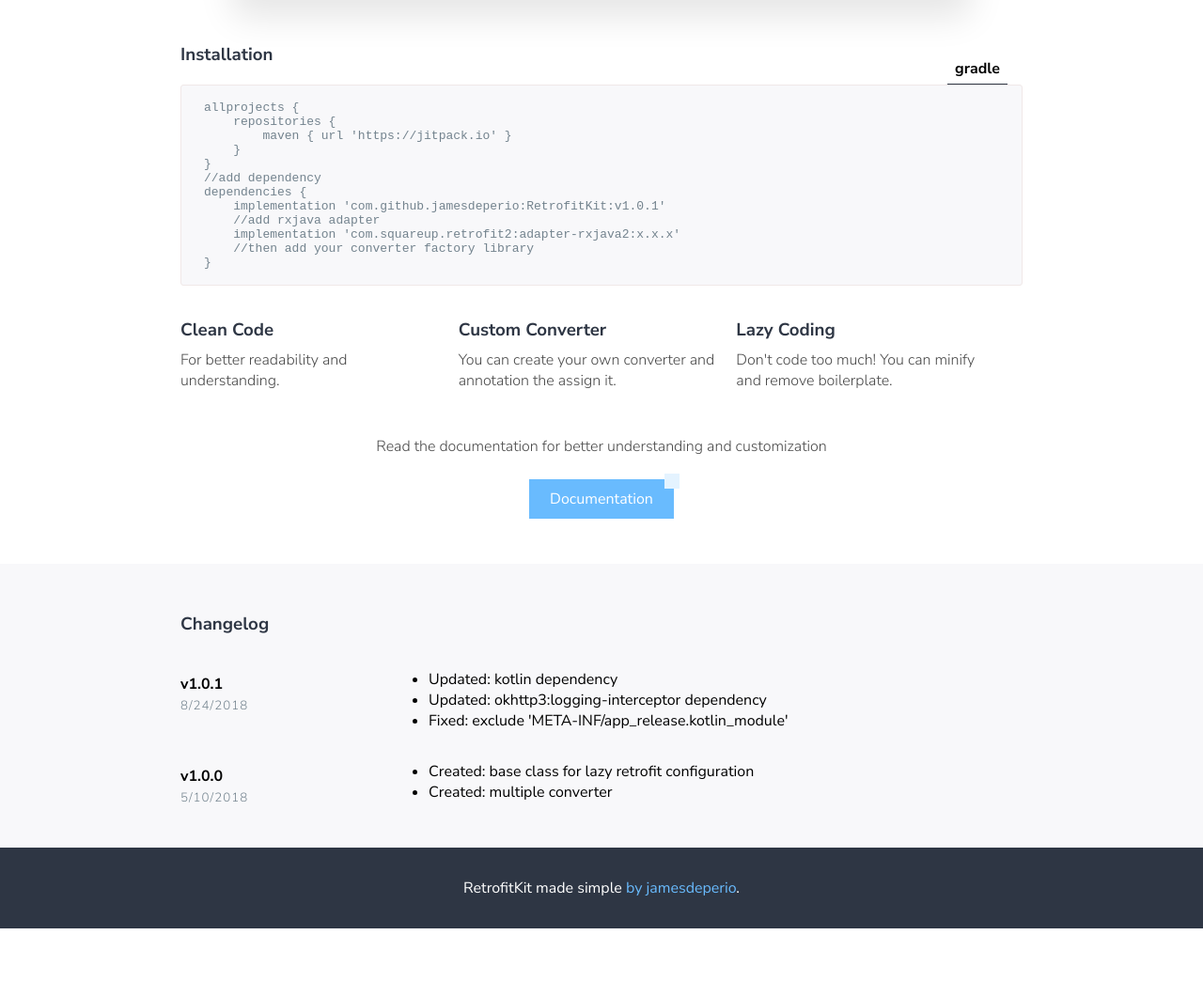
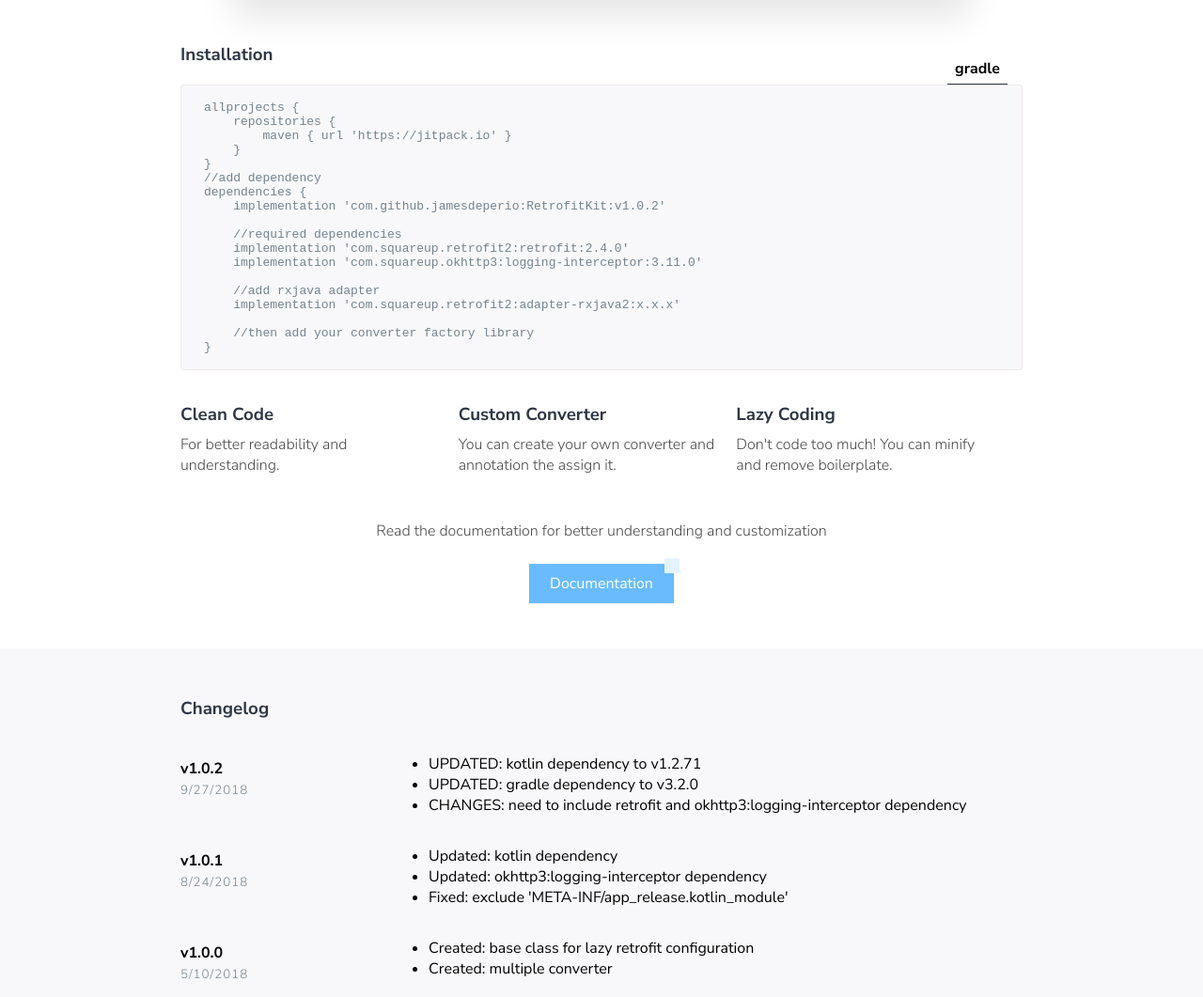
Before and after one commit to jamesdeperio/jamesdeperio.github.io, a plain HTML site: page retrofitkit/index.html in a window 1280 px wide. Shown: the part 632-1693 px from the top of the page at 94% size. Before the commit the page ends 1620 px from the top, so only its background shows below. Drawn offline with nearby package versions, Linux system fonts and the light colour scheme.

Commit message:
updated:retrofit, fixed poocketlib

```diff
--- a/retrofitkit/index.html
+++ b/retrofitkit/index.html
@@ -48,9 +48,12 @@
                 }<br/>
               //add dependency<br/>
               dependencies {<br/>
-                &nbsp;&nbsp;&nbsp;&nbsp;implementation 'com.github.jamesdeperio:RetrofitKit:v1.0.1'<br/>
+                &nbsp;&nbsp;&nbsp;&nbsp;implementation 'com.github.jamesdeperio:RetrofitKit:v1.0.2'<br/><br/>
+                &nbsp;&nbsp;&nbsp;&nbsp;//required dependencies<br/>
+                &nbsp;&nbsp;&nbsp;&nbsp;implementation 'com.squareup.retrofit2:retrofit:2.4.0'<br/>
+                &nbsp;&nbsp;&nbsp;&nbsp;implementation 'com.squareup.okhttp3:logging-interceptor:3.11.0'<br/><br/>
                 &nbsp;&nbsp;&nbsp;&nbsp;//add rxjava adapter<br/>
-                &nbsp;&nbsp;&nbsp;&nbsp;implementation 'com.squareup.retrofit2:adapter-rxjava2:x.x.x'<br/>
+                &nbsp;&nbsp;&nbsp;&nbsp;implementation 'com.squareup.retrofit2:adapter-rxjava2:x.x.x'<br/><br/>
                 &nbsp;&nbsp;&nbsp;&nbsp;//then add your converter factory library<br/>
               }
             </code>
@@ -81,7 +84,19 @@
     <div class="changelog">
       <div class="wrapper">
         <h3 class="section__title">Changelog</h3>
-
+        <div class="changelog__item">
+          <div class="changelog__meta">
+            <h4 class="changelog__title">v1.0.2</h4>
+            <small class="changelog__date">9/27/2018</small>
+          </div>
+          <div class="changelog__detail">
+            <ul>
+              <li>UPDATED: kotlin dependency to v1.2.71</li>
+              <li>UPDATED: gradle dependency to v3.2.0</li>
+              <li>CHANGES: need to include retrofit and okhttp3:logging-interceptor dependency</li>
+            </ul>
+          </div>
+        </div>
         <div class="changelog__item">
           <div class="changelog__meta">
             <h4 class="changelog__title">v1.0.1</h4>
```
Also changed, not shown: pocketlib/index.html (+0 -1 lines), retrofitkit/doc.html (+7 -5 lines).
